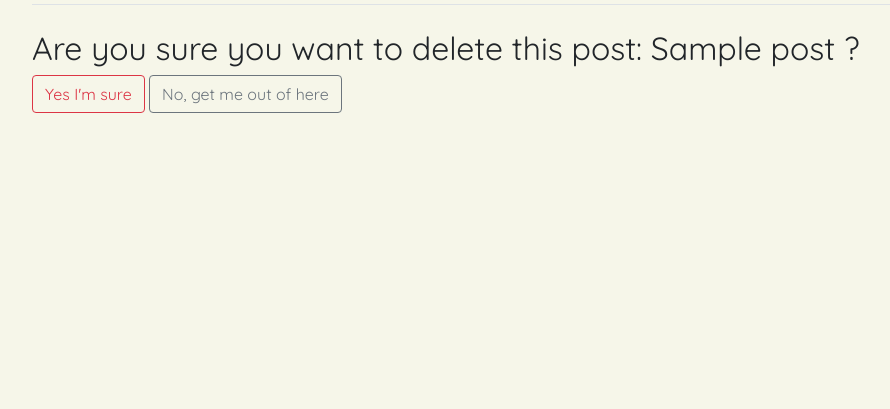
After one commit to mattcooperdev/Wavey, a Django app: a page that uses templates/delete_post.html in a window 1280 px wide. The commit adds this page. Shown: the part 273-682 px from the top of the page, without its empty margins (50-940 px from the left). Run offline with Django 3.2, Linux system fonts and the light colour scheme; a user stored in the database is signed in; tables that the repository leaves empty hold one stand-in row (values such as "Sample post").

Commit message:
[Build] Add delete post model and template along with relevant links on other pages

```diff
--- a/blog/urls.py
+++ b/blog/urls.py
@@ -7,5 +7,6 @@ urlpatterns = [
     path('<slug:slug>/', views.PostDetail.as_view(), name='post_detail'),
     path('post/new/', views.AddPost.as_view(), name='add_post'),
     path('<slug:slug>/update/', views.UpdatePost.as_view(), name='update_post'),
+    path('<slug:slug>/delete/', views.DeletePost.as_view(), name='delete_post'),
     path('like/<slug:slug>/', views.PostLike.as_view(), name='post_like'),
 ]
--- a/blog/views.py
+++ b/blog/views.py
@@ -1,13 +1,11 @@
 from django.shortcuts import render, get_object_or_404, reverse
 from django.views import generic, View
 from django.contrib import messages
-from django.contrib.auth.mixins import LoginRequiredMixin
+from django.contrib.auth.mixins import LoginRequiredMixin, UserPassesTestMixin
 from django.contrib.messages.views import SuccessMessageMixin
 from django.http import HttpResponseRedirect
-from cloudinary.models import CloudinaryField
 from .models import Post
 from .forms import CommentForm, PostForm
-
 
 
 class PostList(generic.ListView):
@@ -95,7 +93,7 @@ class AddPost(LoginRequiredMixin, SuccessMessageMixin, generic.CreateView):
         return super().form_valid(form)
 
 
-class UpdatePost(LoginRequiredMixin, SuccessMessageMixin, generic.UpdateView):
+class UpdatePost(LoginRequiredMixin, SuccessMessageMixin, UserPassesTestMixin, generic.UpdateView):
     model = Post
     template_name = "update_post.html"
     fields = ['title', 'excerpt', 'featured_image', 'content']
@@ -105,3 +103,22 @@ class UpdatePost(LoginRequiredMixin, SuccessMessageMixin, generic.UpdateView):
     def form_valid(self, form):
         form.instance.author = self.request.user
         return super().form_valid(form)
+
+    # function will raise 403 if user tries to update post and is not author
+    def test_func(self):
+        post = self.get_object()
+        if self.request.user == post.author:
+            return True
+        return False
+
+class DeletePost(LoginRequiredMixin, SuccessMessageMixin, UserPassesTestMixin, generic.DeleteView):
+    model = Post
+    template_name = "delete_post.html"
+    success_url = '/'
+    success_message = "Post deleted."
+
+    def test_func(self):
+        post = self.get_object()
+        if self.request.user == post.author:
+            return True
+        return False
--- a/templates/account/logout.html
+++ b/templates/account/logout.html
@@ -8,7 +8,7 @@
 <div class="container">
   <div class="row">
     <div class="col-md-8 mt-3 offset-md-2">
-      <h1>{% trans "Sorry to see you go..." %}</h1>
+      <h1>{% trans "LOGOUT" %}</h1>
 
       <p>{% trans 'Are you sure you want to logout?' %}</p>
 
--- a/templates/account/password_change.html
+++ b/templates/account/password_change.html
@@ -1,4 +1,4 @@
-{% extends "account/base.html" %}
+{% extends "base.html" %}
 
 {% load i18n %}
 
--- /dev/null
+++ b/templates/delete_post.html
@@ -0,0 +1,21 @@
+{% extends 'base.html' %}
+{% load cloudinary %}
+{% block content %}
+<div class="container">
+    <div class="row">
+        <div class="form-group">
+            <form method="POST">
+                {% csrf_token %}
+                <fieldset class="form-group">
+                    <legend class="border-bottom mb-4">Delete Post</legend>
+                    <h2>Are you sure you want to delete this post: {{ post.title }} ?</h2>
+                </fieldset>
+                <div class="form-group">
+                    <button class="btn btn-outline-danger" type="submit">Yes I'm sure</button>
+                    <a class="btn btn-outline-secondary" href="{% url 'post_detail' post.slug %}">No, get me out of here</a>
+                </div>
+            </form>
+        </div>
+    </div>
+</div>
+{% endblock %}
--- a/templates/edit_post.html
+++ b/templates/edit_post.html
@@ -14,7 +14,7 @@
             <div class="d-none d-md-block col-md-6 masthead-image">
                 <!-- The featured image URL goes in the src attribute -->
                 {% if "placeholder" in post.featured_image.url %}
-                <img src="https://codeinstitute.s3.amazonaws.com/fullstack/blog/default.jpg" width="100%">
+                <img src="https://res.cloudinary.com/yescoops/image/upload/v1654601674/Music_Production_xl1b0i.jpg" width="100%">
                 {% else %}
                 <img src="{{ post.featured_image.url }}" width="100%">
                 {% endif %}
--- a/templates/post_detail.html
+++ b/templates/post_detail.html
@@ -10,11 +10,15 @@
                     {{ post.title }}
                 </h1>
                 <p class="post-subtitle"> {{ post.author }} | {{ post.created_on|date:"F d, Y" }}</p>
+                {% if post.author == user %}
+                    <a class="post-subtitle" href="{% url 'update_post' post.slug %}">Update</a>
+                    <a class="post-subtitle" href="{% url 'delete_post' post.slug %}">Delete</a>
+                {% endif %}
             </div>
             <div class="d-none d-md-block col-md-6 masthead-image">
                 <!-- The featured image URL goes in the src attribute -->
                 {% if "placeholder" in post.featured_image.url %}
-                <img src="https://codeinstitute.s3.amazonaws.com/fullstack/blog/default.jpg" width="100%">
+                <img src="https://res.cloudinary.com/yescoops/image/upload/v1654601674/Music_Production_xl1b0i.jpg" width="100%">
                 {% else %}
                 <img src="{{ post.featured_image.url }}" width="100%">
                 {% endif %}
```
Also changed, not shown: templates/index.html (+7 -1 lines).
